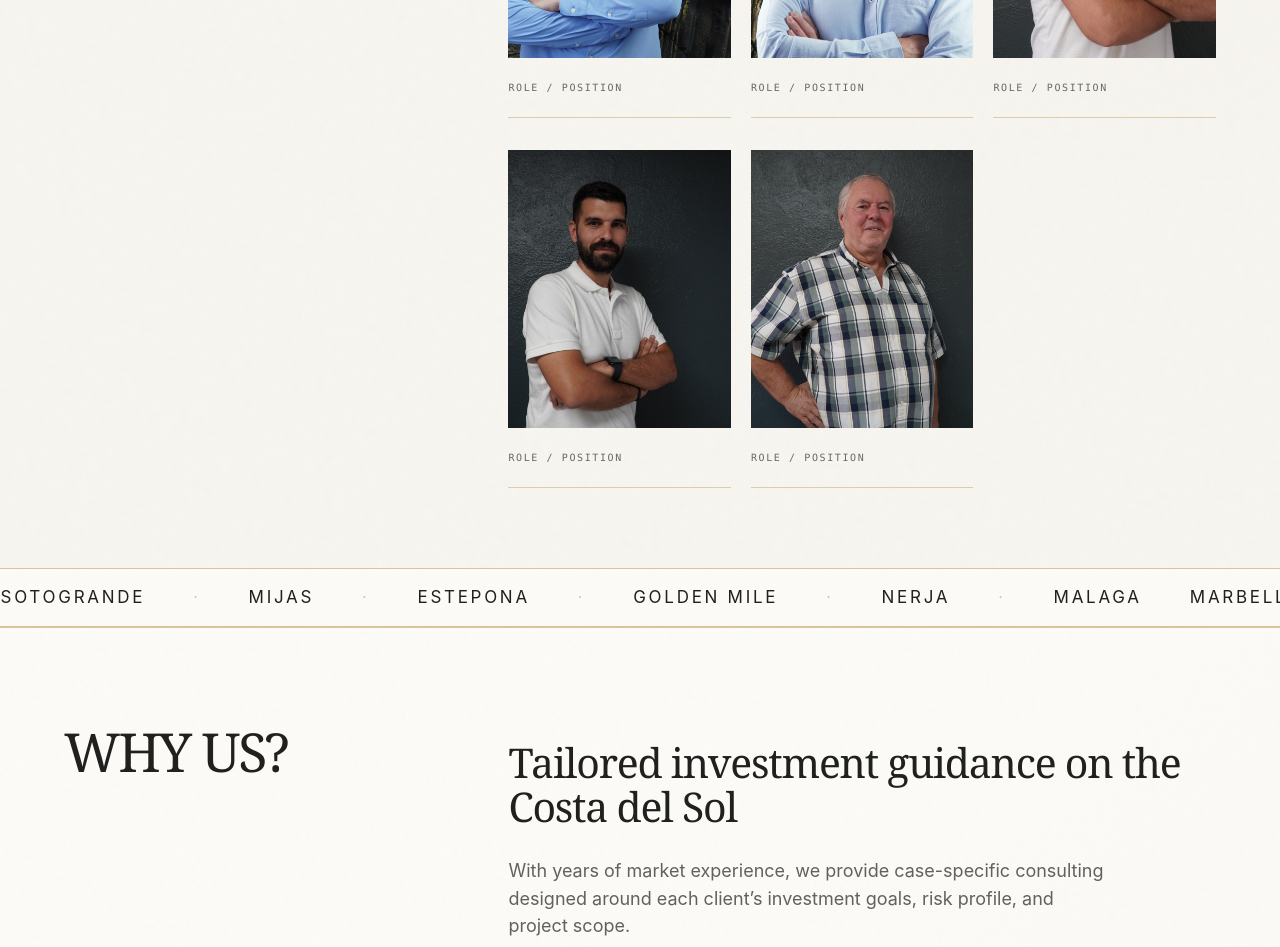
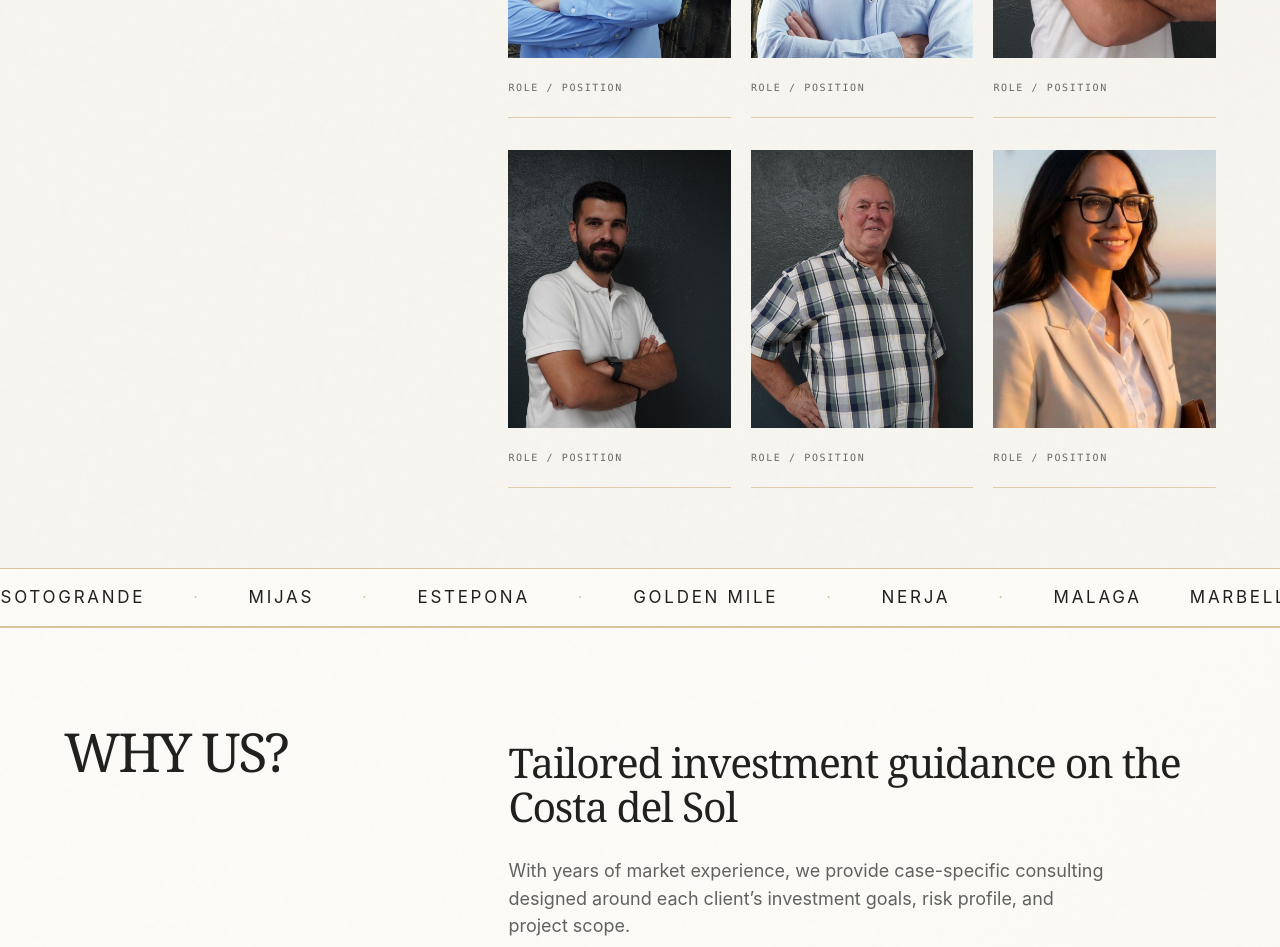
Before and after one commit to zdazix/brickinvest, a React (Vite) app in the folder app-1/: page / in a window 1280 px wide. Shown: the part 1500-2447 px from the top of the page. Built offline with nearby package versions, Linux system fonts and the light colour scheme; no server answers.

Commit message:
надо вставить еще одного человека и сделай так же приблизь
Amazi-Operation-Id: task:a681a976-ccfc-43d1-be49-a20ab8fe2662
Amazi-Operation-Payload: 6c35452360a07d164207b245c7c9c156d3adf9dd7c6c1fd3fc75e0654eb0d1fb

```diff
--- a/app-1/src/pages/home/components/AboutTeam.tsx
+++ b/app-1/src/pages/home/components/AboutTeam.tsx
@@ -4,6 +4,7 @@ const teamImages = [
   "/images/team/team-03.jpg",
   "/images/team/team-04.jpg",
   "/images/team/team-05.jpg",
+  "/images/team/team-06.png",
 ];
 
 export const AboutTeam = () => {
@@ -16,7 +17,9 @@ export const AboutTeam = () => {
             <div className="aspect-[4/5] overflow-hidden bg-muted">
               <img
                 alt=""
-                className="h-full w-full object-cover"
+                className={`h-full w-full object-cover ${
+                  index === 5 ? "scale-[1.12] object-[50%_28%]" : ""
+                }`}
                 loading="lazy"
                 src={image}
               />
```
Also changed, not shown: app-1/public/images/team/team-06.png (added).
